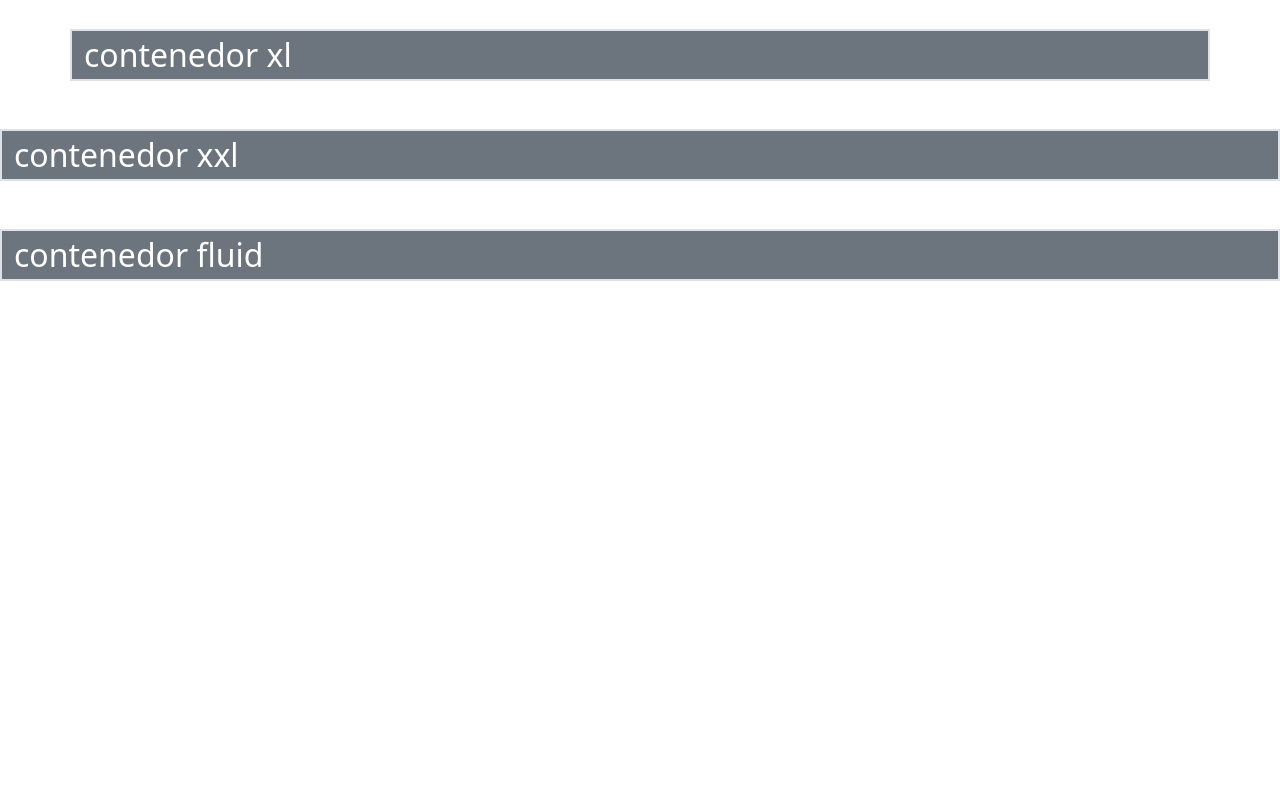
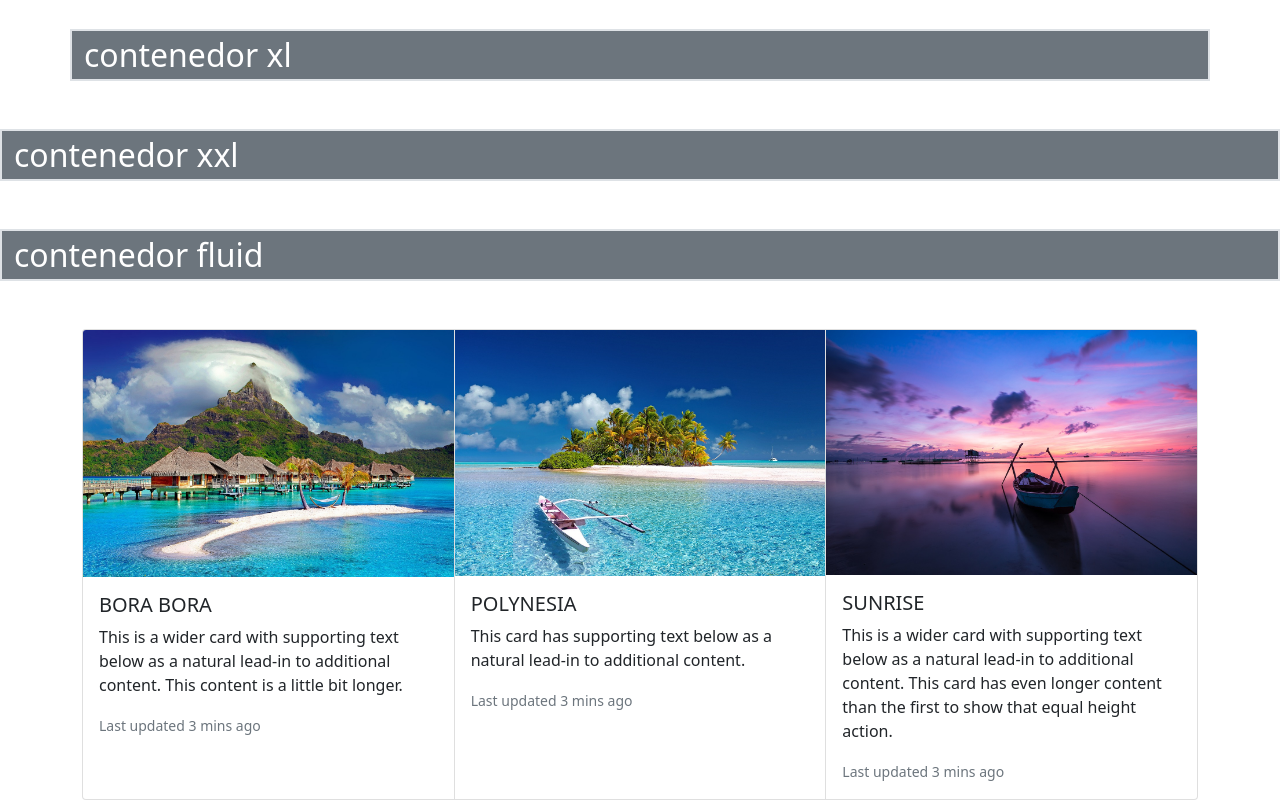
Before and after one commit to giselemilagros88/proyecto_dw_46960, a plain HTML site: page pages/galeria.html in a window 1280 px wide. Shown: the part 427-1227 px from the top of the page. Before the commit the page ends 800 px from the top, so only its background shows below. Drawn offline with nearby package versions, Linux system fonts and the light colour scheme.

Commit message:
agrego cards a galeria

```diff
--- a/pages/galeria.html
+++ b/pages/galeria.html
@@ -21,6 +21,37 @@
     <div class="container-xxl bg-secondary border border-2 mb-5 text-white fs-2">contenedor xxl</div>
     <div class="container-fluid bg-secondary border border-2 mb-5 text-white fs-2">contenedor fluid</div>
 
+    <main class="container">
+      <section>
+        <div class="card-group">
+          <div class="card">
+            <img src="../assets/img/bora-bora-3023437_1280.jpg" class="card-img-top" alt="...">
+            <div class="card-body">
+              <h5 class="card-title">BORA BORA</h5>
+              <p class="card-text">This is a wider card with supporting text below as a natural lead-in to additional content. This content is a little bit longer.</p>
+              <p class="card-text"><small class="text-muted">Last updated 3 mins ago</small></p>
+            </div>
+          </div>
+          <div class="card">
+            <img src="../assets/img/polynesia-3021072_1280.jpg" class="card-img-top" alt="...">
+            <div class="card-body">
+              <h5 class="card-title">POLYNESIA</h5>
+              <p class="card-text">This card has supporting text below as a natural lead-in to additional content.</p>
+              <p class="card-text"><small class="text-muted">Last updated 3 mins ago</small></p>
+            </div>
+          </div>
+          <div class="card">
+            <img src="../assets/img/sunrise-1014712_1280.jpg" class="card-img-top" alt="...">
+            <div class="card-body">
+              <h5 class="card-title">SUNRISE</h5>
+              <p class="card-text">This is a wider card with supporting text below as a natural lead-in to additional content. This card has even longer content than the first to show that equal height action.</p>
+              <p class="card-text"><small class="text-muted">Last updated 3 mins ago</small></p>
+            </div>
+          </div>
+        </div>
+      </section>
+    </main>
+
     <!-- Option 1: Bootstrap Bundle with Popper -->
     <script src="https://cdn.jsdelivr.net/npm/bootstrap@5.0.2/dist/js/bootstrap.bundle.min.js" integrity="sha384-MrcW6ZMFYlzcLA8Nl+NtUVF0sA7MsXsP1UyJoMp4YLEuNSfAP+JcXn/tWtIaxVXM" crossorigin="anonymous"></script>
 
```
